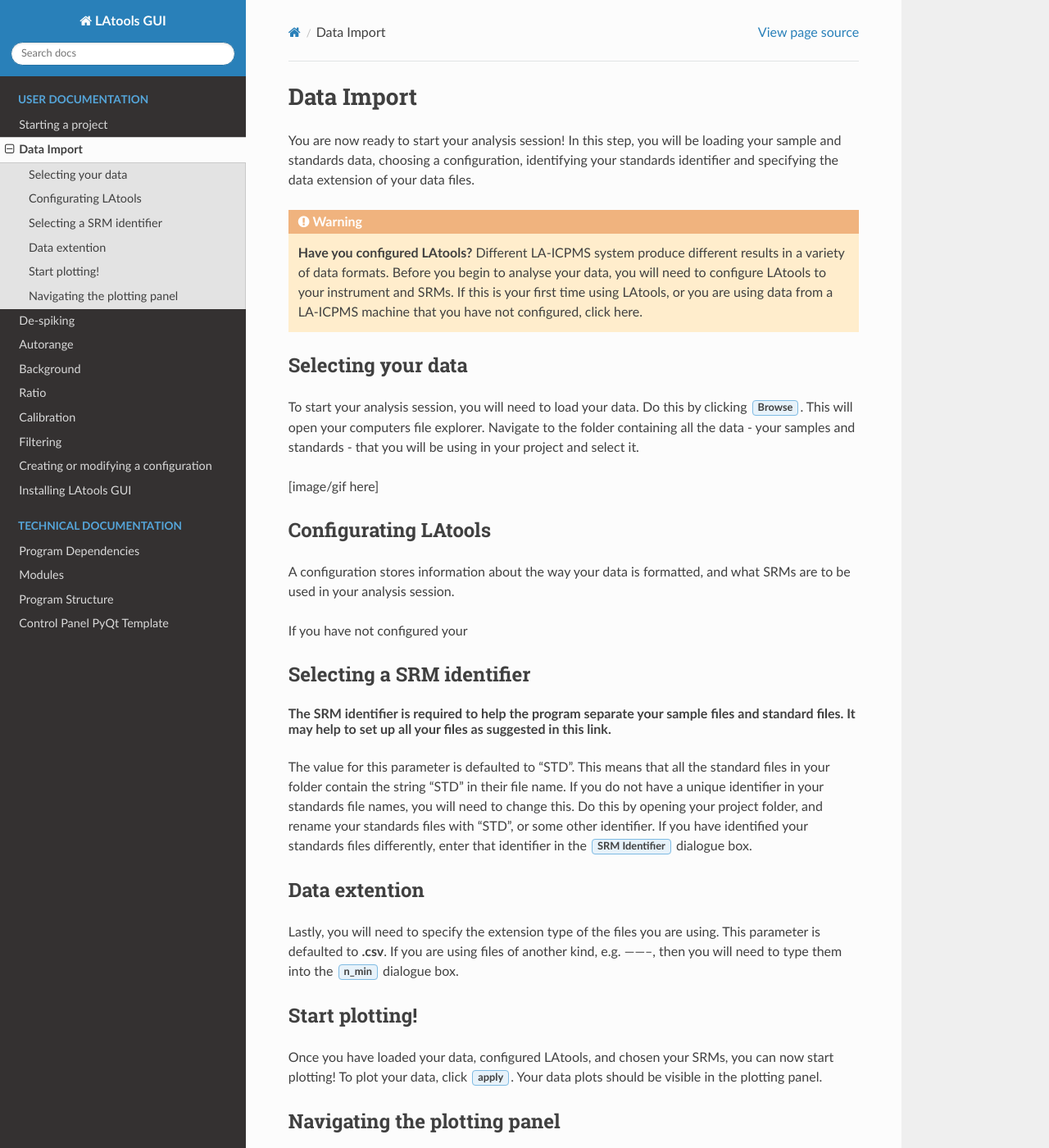
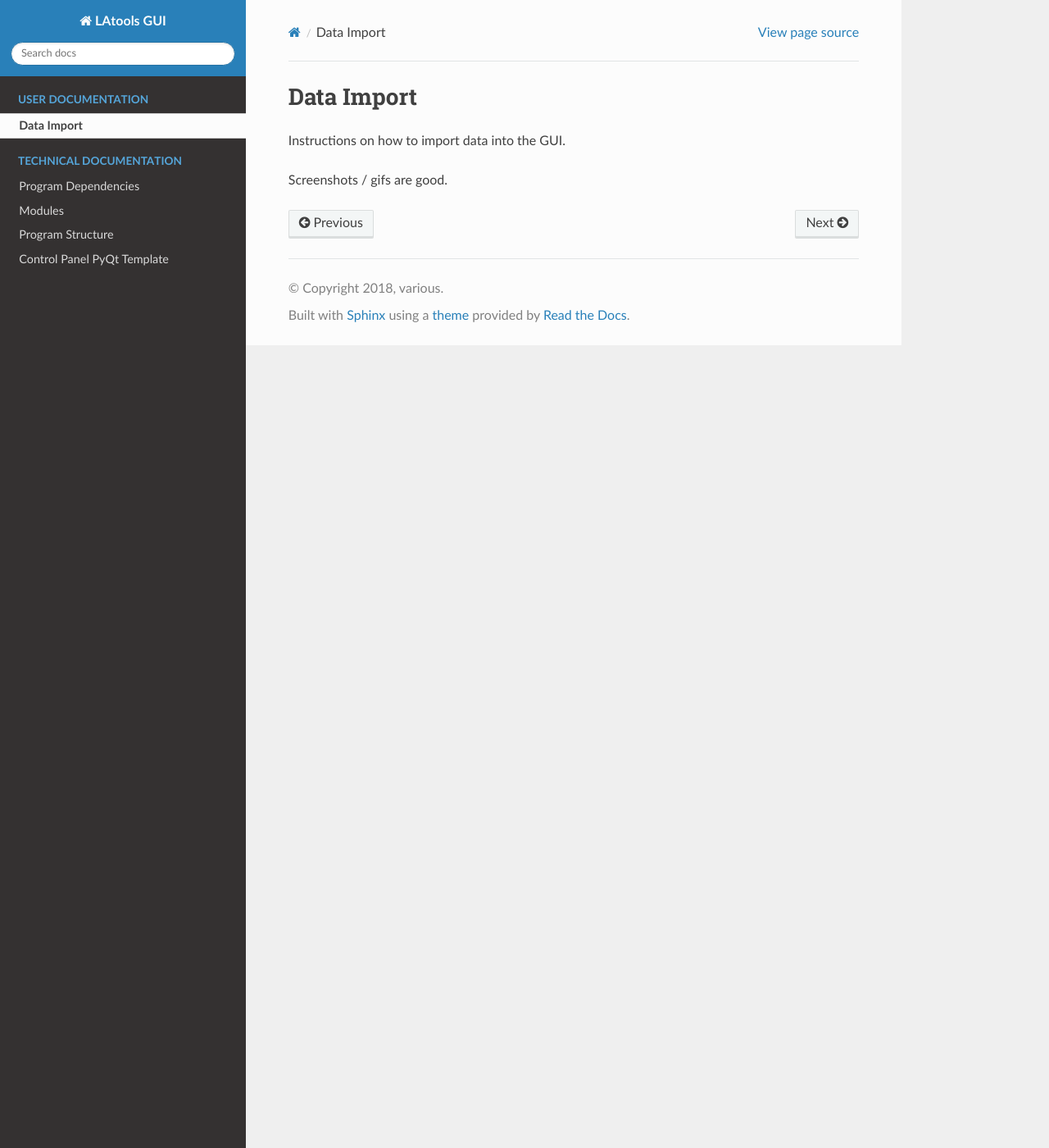
Before and after one commit to oscarbranson/latools_gui, a Sphinx documentation site: the page built from docs/source/users/01-data-import.rst, in a window 1280 px wide and 1400 px high. Shown: the whole window at 82% size. Built offline with Sphinx 7.4.7 and the Read the Docs theme 2.0.0, drawn with Linux system fonts in a browser that asks for light colours; some of the changed text lies outside the part shown.

Commit message:
Revert "just getting a head start on draft template manual for users with example text"
This reverts commit ed2d302

```diff
--- a/docs/source/users/01-data-import.rst
+++ b/docs/source/users/01-data-import.rst
@@ -1,83 +1,6 @@
 Data Import
-***********
+===========
 
-You are now ready to start your analysis session! In this step, you will be loading your sample and standards data, choosing a configuration, identifying your standards identifier and specifying the data extension of your data files.
+Instructions on how to import data into the GUI.
 
-.. to do: need to add trouble shooting links and advice for each section; need to create a page for configuration when our program can do it;
-
-
-.. warning:: **Have you configured LAtools?** Different LA-ICPMS system produce different results in a variety of data formats. Before you begin to analyse your data, you will need to configure LAtools to your instrument and SRMs. If this is your first time using LAtools, or you are using data from a LA-ICPMS machine that you have not configured, click here.
-
-.. http://latools.readthedocs.io/en/latest/users/configuration/howto.html, http://latools.readthedocs.io/en/latest/users/configuration/data-formats.html#data-formats
-.. need to create a new page for configuring latools
-
-
-Selecting your data
-===================
-To start your analysis session, you will need to load your data. Do this by clicking :guilabel:`&Browse`. This will open your computers file explorer. Navigate to the folder containing all the data - your samples and standards - that you will be using in your project and select it.
-
-[image/gif here]
-
-.. Why am I getting errors when I load my data?
-
-
-Configurating LAtools
-=====================
-A configuration stores information about the way your data is formatted, and what SRMs are to be used in your analysis session.
-
-If you have not configured your
-
-
-.. list what they are
-
-.. How to create a configuration
-
-
-
-Selecting a SRM identifier
-=============================================
-
-The SRM identifier is required to help the program separate your sample files and standard files. It may help to set up all your files as suggested in this link.
-    .. need to create a page about how users should set up their files
-
-The value for this parameter is defaulted to "STD". This means that all the standard files in your folder contain the string "STD" in their file name. If you do not have a unique identifier in your standards file names, you will need to change this. Do this by opening your project folder, and rename your standards files with "STD", or some other identifier. If you have identified your standards files differently, enter that identifier in the :guilabel:`&SRM Identifier` dialogue box.
-
-.. link to http://latools.readthedocs.io/en/latest/users/configuration/srm-file.html#srm-file
-
-
-
-
-
-
-
-Data extention
-==============
-Lastly, you will need to specify the extension type of the files you are using. This parameter is defaulted to **.csv**. If you are using files of another kind, e.g. --------, then you will need to type them into the :guilabel:`&n_min` dialogue box.
-
-
-Start plotting!
-===============
-
-Once you have loaded your data, configured LAtools, and chosen your SRMs, you can now start plotting! To plot your data, click :guilabel:`&apply`. Your data plots should be visible in the plotting panel.
-
-
-Navigating the plotting panel
-==============================
-
-.. will talk about what the grpah is actually showing and what the axes mean
-.. talk about log graphing option
-
-
-You can view each sample by selecting it in the samples panel.
-
-[image/gif here]
-
-You can toggle elements on and off by deselecting and reselected them in the elements panel.
-
-[image/gif here]
-
-You can zoom the graph in and out by scrolling your mouse over the graph. You can also drag the graph around by clicking on the graph and dragging around.
-
-[image/gif here]
-
-To reset the graph, simply click :guilabel:`&Reset`
+Screenshots / gifs are good.
--- a/docs/source/users/02-data-despiking.rst
+++ /dev/null
@@ -1,2 +0,0 @@
-De-spiking
-**********
--- a/docs/source/users/03-autorange.rst
+++ /dev/null
@@ -1,2 +0,0 @@
-Autorange
-*********
--- a/docs/source/users/04-background.rst
+++ /dev/null
@@ -1,2 +0,0 @@
-Background
-**********
--- a/docs/source/users/05-ratio.rst
+++ /dev/null
@@ -1,2 +0,0 @@
-Ratio
-*****
--- a/docs/source/users/06-calibration.rst
+++ /dev/null
@@ -1,2 +0,0 @@
-Calibration
-***********
--- a/docs/source/users/07-filtering.rst
+++ /dev/null
@@ -1,2 +0,0 @@
-Filtering
-*********
--- a/docs/source/users/Creating or modifying a configuration.rst
+++ /dev/null
@@ -1,4 +0,0 @@
-Creating or modifying a configuration
-*************************************
-
-Different LA-ICPMS system produce different results in a variety of data formats. You will need to configure LAtools so that it can work with your systems data. If your lab uses only one system, you can set a default configuration specific to that system. If your lab uses more than one system, you will need to create configurations for each one, and specify what configuration you want to use each time you start a new project.
--- a/docs/source/users/Installing.rst
+++ /dev/null
@@ -1,4 +0,0 @@
-Installing LAtools GUI
-**********************
-
-User installation guide.
```
Also changed, not shown: docs/source/users/00-starting-a-project.rst (deleted, +0 -40 lines).
